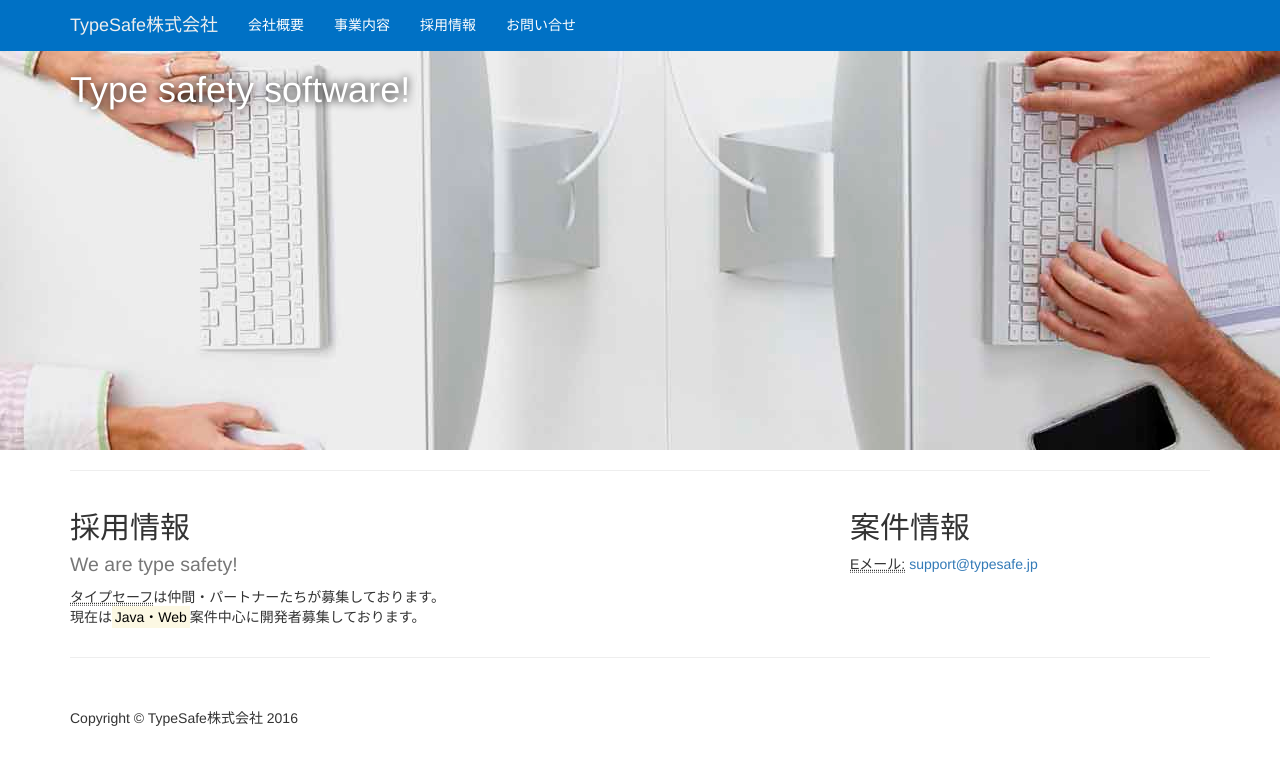
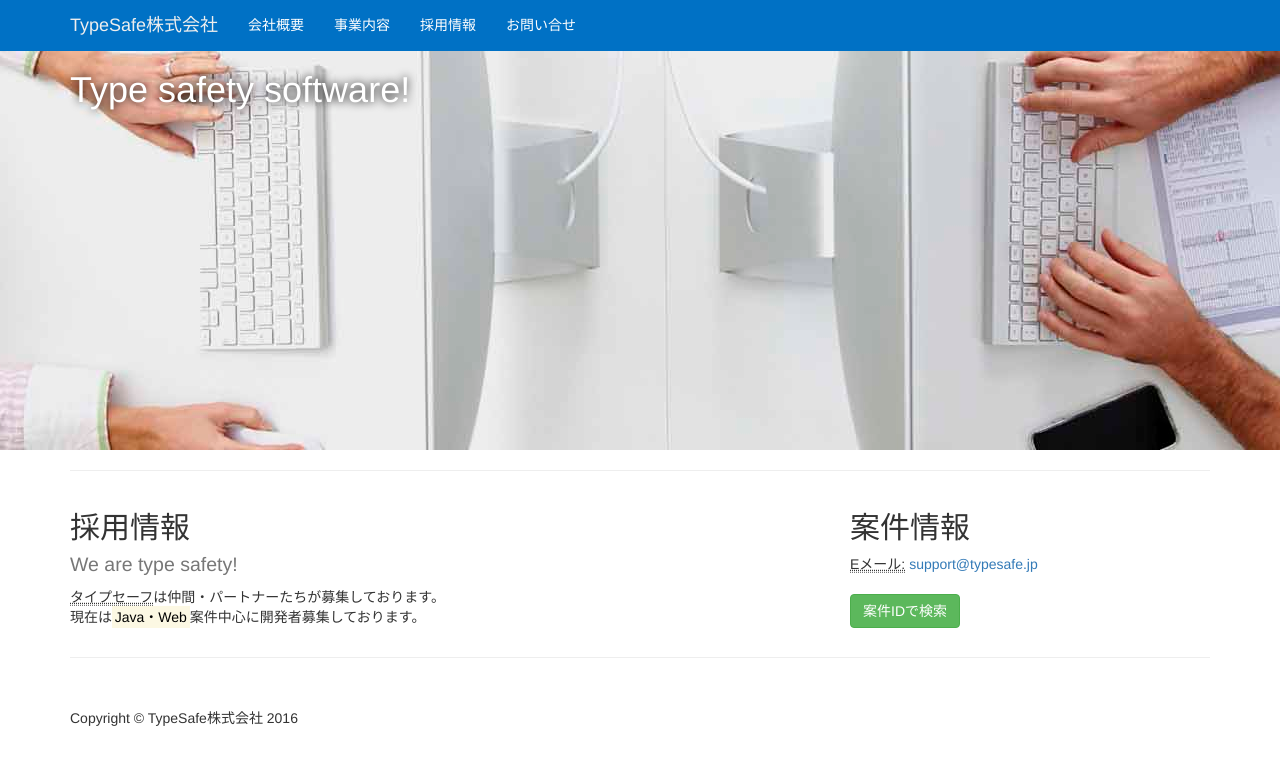
Before and after one commit to typesafe-jp/typesafe-jp.github.io, a plain HTML site: page recruit.html in a window 1280 px wide. Drawn offline with Linux system fonts and the light colour scheme.

Commit message:
link job.html

```diff
--- a/recruit.html
+++ b/recruit.html
@@ -105,6 +105,7 @@
                 <address>
                     <abbr title="Email">Eメール:</abbr> <a target="_blank" href="mailto:support@typesafe.jp?subject=案件問い合わせ">support@typesafe.jp</a>
                 </address>
+                <a type="button" id="showDialog" href="job.html" class="btn btn-success">案件IDで検索</a>
             </div>
         </div>
         <!-- /.row -->
```
